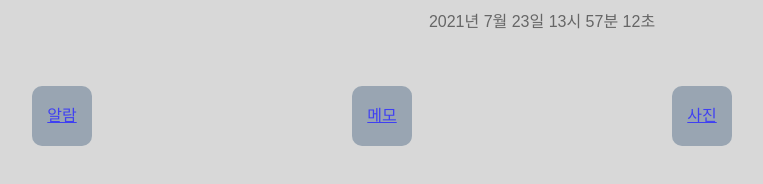
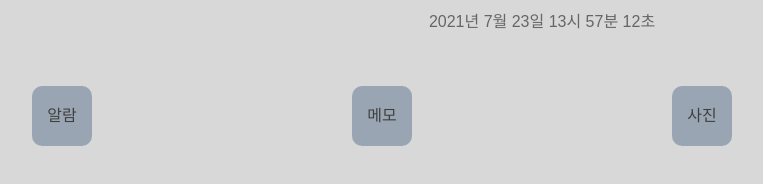
Before and after one commit to ybw903/11st-search-assignment, a website built with webpack: page src/index.html in a window 1280 px wide. Shown: the whole page, without its empty margins (98-861 px from the left). Built offline with nearby package versions, Linux system fonts and the light colour scheme.

Commit message:
fix: new버튼 클릭 핸들러 수정

```diff
--- a/src/componets/header/index.ts
+++ b/src/componets/header/index.ts
@@ -42,6 +42,7 @@ export default class Header {
     newButtonClickHandler(e:MouseEvent, target: HTMLElement) {
         const newButton = target.closest('.new-button');
         if(!newButton)
+            return;
         e.stopImmediatePropagation();
         cem.fire('iteminputcreate',{
             path: this.path
--- a/src/style.css
+++ b/src/style.css
@@ -1,5 +1,10 @@
 body {
     margin: 0;
+}
+
+a {
+    text-decoration: none;
+    color: black;
 }
 
 * {
```
